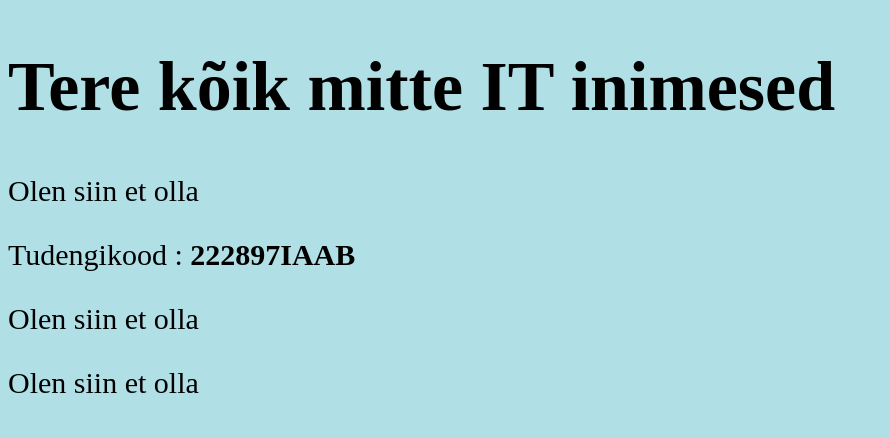
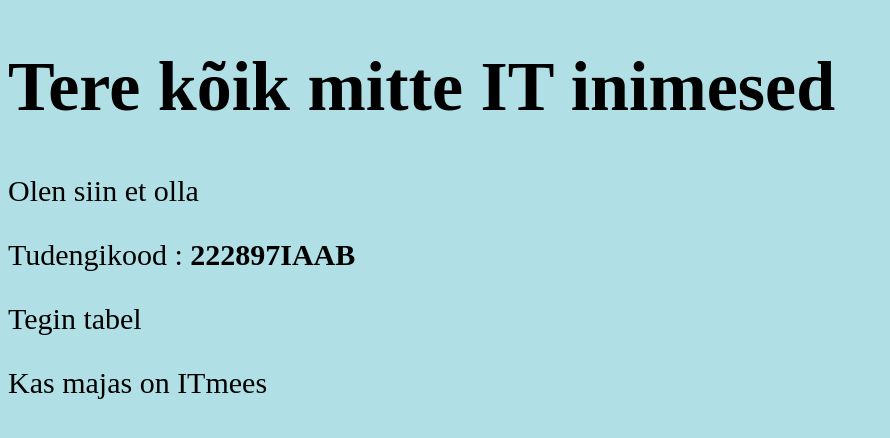
Before and after one commit to ITmeesITmajas/ITmeesITmajas.github.io, a plain HTML site: page index.html in a window 1280 px wide. Shown: the whole page, without its empty margins (0-890 px from the left). Drawn offline with Linux system fonts and the light colour scheme.

Commit message:
Update index.html

```diff
--- a/index.html
+++ b/index.html
@@ -9,8 +9,8 @@
 <h1 style="font-size:70px;">Tere kõik mitte IT inimesed</h1>
 <p style="font-size:30px;">Olen siin et olla</p>
 <p style="font-size:30px;">Tudengikood : <b>222897IAAB</b></p>
-<p style="font-size:30px;">Olen siin et olla</p>
-<p style="font-size:30px;">Olen siin et olla</p>
+<p style="font-size:30px;">Tegin tabel</p>
+<p style="font-size:30px;">Kas majas on ITmees</p>
 
 </body>
 </html>
```
